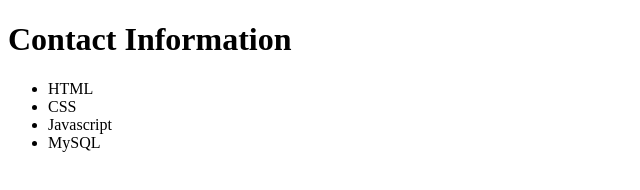
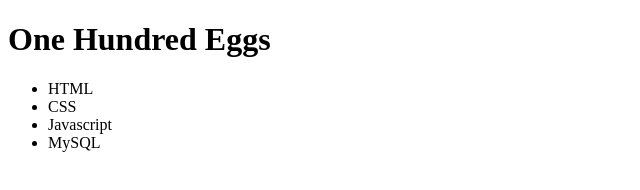
Before and after one commit to fenderik/freelance-practice, a plain HTML site: page index.html in a window 1280 px wide. Shown: the whole page, without its empty margins (0-640 px from the left). Drawn offline with Linux system fonts and the light colour scheme.

Commit message:
Update index.html
Added One Hundred Eggs

```diff
--- a/index.html
+++ b/index.html
@@ -8,7 +8,7 @@
     <title>Document</title>
 </head>
 <body>
-    <h1>Contact Information</h1>
+    <h1>One Hundred Eggs</h1>
     <ul>
     <li>HTML</li>
     <li>CSS</li>
```
